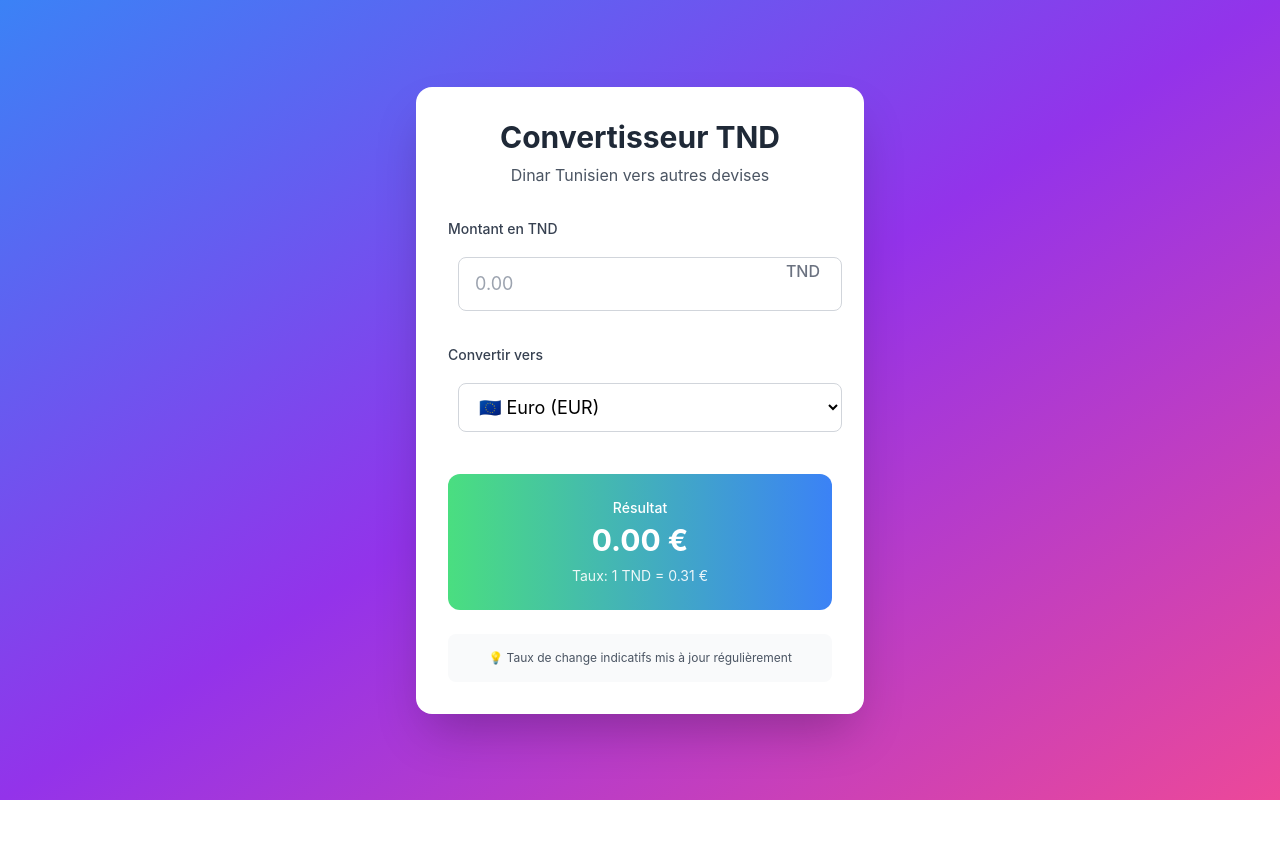
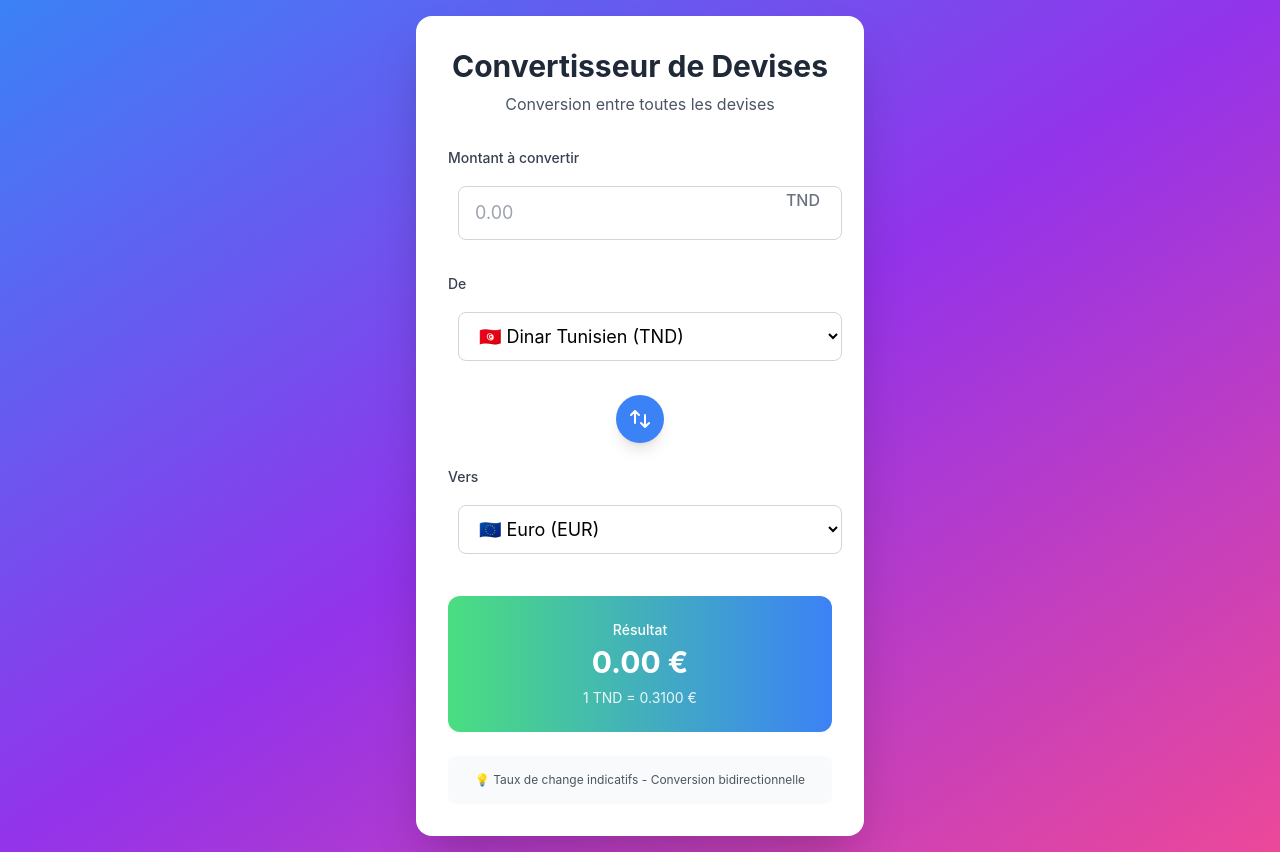
Before and after one commit to Azer-khadhraoui/convertisseur-devise, a React (Create React App) app: page / in a window 1280 px wide. Before the commit the page ends 800 px from the top, so only its background shows below. Built offline with nearby package versions, Linux system fonts and the light colour scheme.

Commit message:
Enhance currency converter to support multiple currencies and improve UI elements

```diff
--- a/src/App.tsx
+++ b/src/App.tsx
@@ -1,27 +1,55 @@
 import React, { useState } from 'react';
 import './App.css';
 
-type Devise = 'EUR' | 'USD' | 'GBP' | 'MAD';
+type Devise = 'TND' | 'EUR' | 'USD' | 'GBP' | 'MAD' | 'CAD' | 'CHF' | 'JPY';
 
 const tauxChange: Record<Devise, number> = {
-  EUR: 0.31,  // 1 DT = 0.31 EUR (taux réel approximatif)
-  USD: 0.33,  // 1 DT = 0.33 USD
-  GBP: 0.27,  // 1 DT = 0.27 GBP
-  MAD: 3.35,  // 1 DT = 3.35 MAD (dirham marocain)
+  TND: 1,     // Base
+  EUR: 0.31,  // 1 TND = 0.31 EUR
+  USD: 0.33,  // 1 TND = 0.33 USD
+  GBP: 0.27,  // 1 TND = 0.27 GBP
+  MAD: 3.35,  // 1 TND = 3.35 MAD
+  CAD: 0.46,  // 1 TND = 0.46 CAD (dollar canadien)
+  CHF: 0.30,  // 1 TND = 0.30 CHF (franc suisse)
+  JPY: 48.5,  // 1 TND = 48.5 JPY (yen japonais)
 };
 
-const deviseSymbols: Record<Devise, string> = {
-  EUR: '€',
-  USD: '$',
-  GBP: '£',
-  MAD: 'MAD',
+const deviseInfo: Record<Devise, { symbol: string; name: string; flag: string }> = {
+  TND: { symbol: 'TND', name: 'Dinar Tunisien', flag: '🇹🇳' },
+  EUR: { symbol: '€', name: 'Euro', flag: '🇪🇺' },
+  USD: { symbol: '$', name: 'Dollar US', flag: '🇺🇸' },
+  GBP: { symbol: '£', name: 'Livre Sterling', flag: '🇬🇧' },
+  MAD: { symbol: 'MAD', name: 'Dirham Marocain', flag: '🇲🇦' },
+  CAD: { symbol: 'C$', name: 'Dollar Canadien', flag: '🇨🇦' },
+  CHF: { symbol: 'CHF', name: 'Franc Suisse', flag: '🇨🇭' },
+  JPY: { symbol: '¥', name: 'Yen Japonais', flag: '🇯🇵' },
 };
 
 function App() {
   const [montant, setMontant] = useState<number>(0);
-  const [devise, setDevise] = useState<Devise>('EUR');
+  const [deviseFrom, setDeviseFrom] = useState<Devise>('TND');
+  const [deviseTo, setDeviseTo] = useState<Devise>('EUR');
 
-  const conversion = (montant * tauxChange[devise]).toFixed(2);
+  // Fonction de conversion bidirectionnelle
+  const convertCurrency = (amount: number, from: Devise, to: Devise): number => {
+    if (from === to) return amount;
+
+    // Convertir d'abord vers TND (devise de base)
+    const amountInTND = from === 'TND' ? amount : amount / tauxChange[from];
+
+    // Puis convertir vers la devise cible
+    const result = to === 'TND' ? amountInTND : amountInTND * tauxChange[to];
+
+    return result;
+  };
+
+  const conversion = convertCurrency(montant, deviseFrom, deviseTo).toFixed(2);
+
+  // Fonction pour échanger les devises
+  const swapCurrencies = () => {
+    setDeviseFrom(deviseTo);
+    setDeviseTo(deviseFrom);
+  };
 
   return (
     <div className="min-h-screen bg-gradient-to-br from-blue-500 via-purple-600 to-pink-500 flex items-center justify-center p-4">
@@ -29,16 +57,16 @@ function App() {
         {/* Header */}
         <div className="text-center mb-8">
           <h1 className="text-3xl font-bold text-gray-800 mb-2">
-            Convertisseur TND
+            Convertisseur de Devises
           </h1>
-          <p className="text-gray-600">Dinar Tunisien vers autres devises</p>
+          <p className="text-gray-600">Conversion entre toutes les devises</p>
         </div>
 
         {/* Input Section */}
         <div className="space-y-6">
           <div>
             <label className="block text-sm font-medium text-gray-700 mb-2">
-              Montant en TND
+              Montant à convertir
             </label>
             <div className="relative">
               <input
@@ -49,24 +77,56 @@ function App() {
                 className="w-full px-4 py-3 border border-gray-300 rounded-lg focus:ring-2 focus:ring-blue-500 focus:border-transparent text-lg"
               />
               <span className="absolute right-3 top-3 text-gray-500 font-medium">
-                TND
+                {deviseInfo[deviseFrom].symbol}
               </span>
             </div>
           </div>
 
+          {/* From Currency */}
           <div>
             <label className="block text-sm font-medium text-gray-700 mb-2">
-              Convertir vers
+              De
             </label>
             <select
-              value={devise}
-              onChange={(e) => setDevise(e.target.value as Devise)}
+              value={deviseFrom}
+              onChange={(e) => setDeviseFrom(e.target.value as Devise)}
               className="w-full px-4 py-3 border border-gray-300 rounded-lg focus:ring-2 focus:ring-blue-500 focus:border-transparent text-lg bg-white"
             >
-              <option value="EUR">🇪🇺 Euro (EUR)</option>
-              <option value="USD">🇺🇸 Dollar Américain (USD)</option>
-              <option value="GBP">🇬🇧 Livre Sterling (GBP)</option>
-              <option value="MAD">🇲🇦 Dirham Marocain (MAD)</option>
+              {Object.entries(deviseInfo).map(([code, info]) => (
+                <option key={code} value={code}>
+                  {info.flag} {info.name} ({code})
+                </option>
+              ))}
+            </select>
+          </div>
+
+          {/* Swap Button */}
+          <div className="flex justify-center">
+            <button
+              onClick={swapCurrencies}
+              className="bg-blue-500 hover:bg-blue-600 text-white p-3 rounded-full transition-colors duration-200 shadow-lg hover:shadow-xl"
+            >
+              <svg className="w-6 h-6" fill="none" stroke="currentColor" viewBox="0 0 24 24">
+                <path strokeLinecap="round" strokeLinejoin="round" strokeWidth={2} d="M7 16V4m0 0L3 8m4-4l4 4m6 0v12m0 0l4-4m-4 4l-4-4" />
+              </svg>
+            </button>
+          </div>
+
+          {/* To Currency */}
+          <div>
+            <label className="block text-sm font-medium text-gray-700 mb-2">
+              Vers
+            </label>
+            <select
+              value={deviseTo}
+              onChange={(e) => setDeviseTo(e.target.value as Devise)}
+              className="w-full px-4 py-3 border border-gray-300 rounded-lg focus:ring-2 focus:ring-blue-500 focus:border-transparent text-lg bg-white"
+            >
+              {Object.entries(deviseInfo).map(([code, info]) => (
+                <option key={code} value={code}>
+                  {info.flag} {info.name} ({code})
+                </option>
+              ))}
             </select>
           </div>
         </div>
@@ -75,17 +135,17 @@ function App() {
         <div className="mt-8 p-6 bg-gradient-to-r from-green-400 to-blue-500 rounded-xl text-white text-center">
           <p className="text-sm font-medium mb-1">Résultat</p>
           <p className="text-3xl font-bold">
-            {conversion} {deviseSymbols[devise]}
+            {conversion} {deviseInfo[deviseTo].symbol}
           </p>
           <p className="text-sm opacity-90 mt-2">
-            Taux: 1 TND = {tauxChange[devise]} {deviseSymbols[devise]}
+            1 {deviseFrom} = {convertCurrency(1, deviseFrom, deviseTo).toFixed(4)} {deviseInfo[deviseTo].symbol}
           </p>
         </div>
 
         {/* Info Section */}
         <div className="mt-6 p-4 bg-gray-50 rounded-lg">
           <p className="text-xs text-gray-600 text-center">
-            💡 Taux de change indicatifs mis à jour régulièrement
+            💡 Taux de change indicatifs - Conversion bidirectionnelle
           </p>
         </div>
       </div>
```
